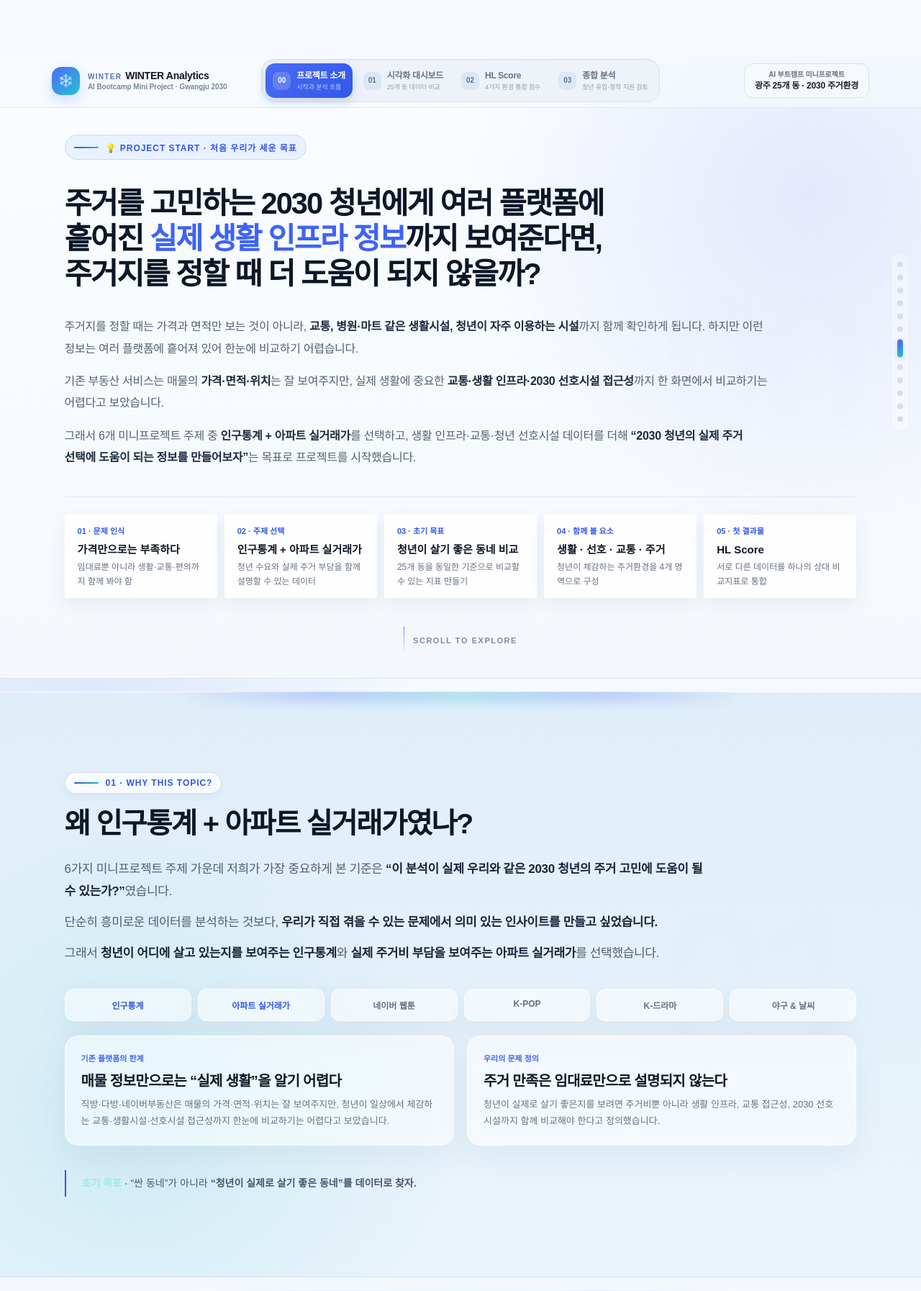
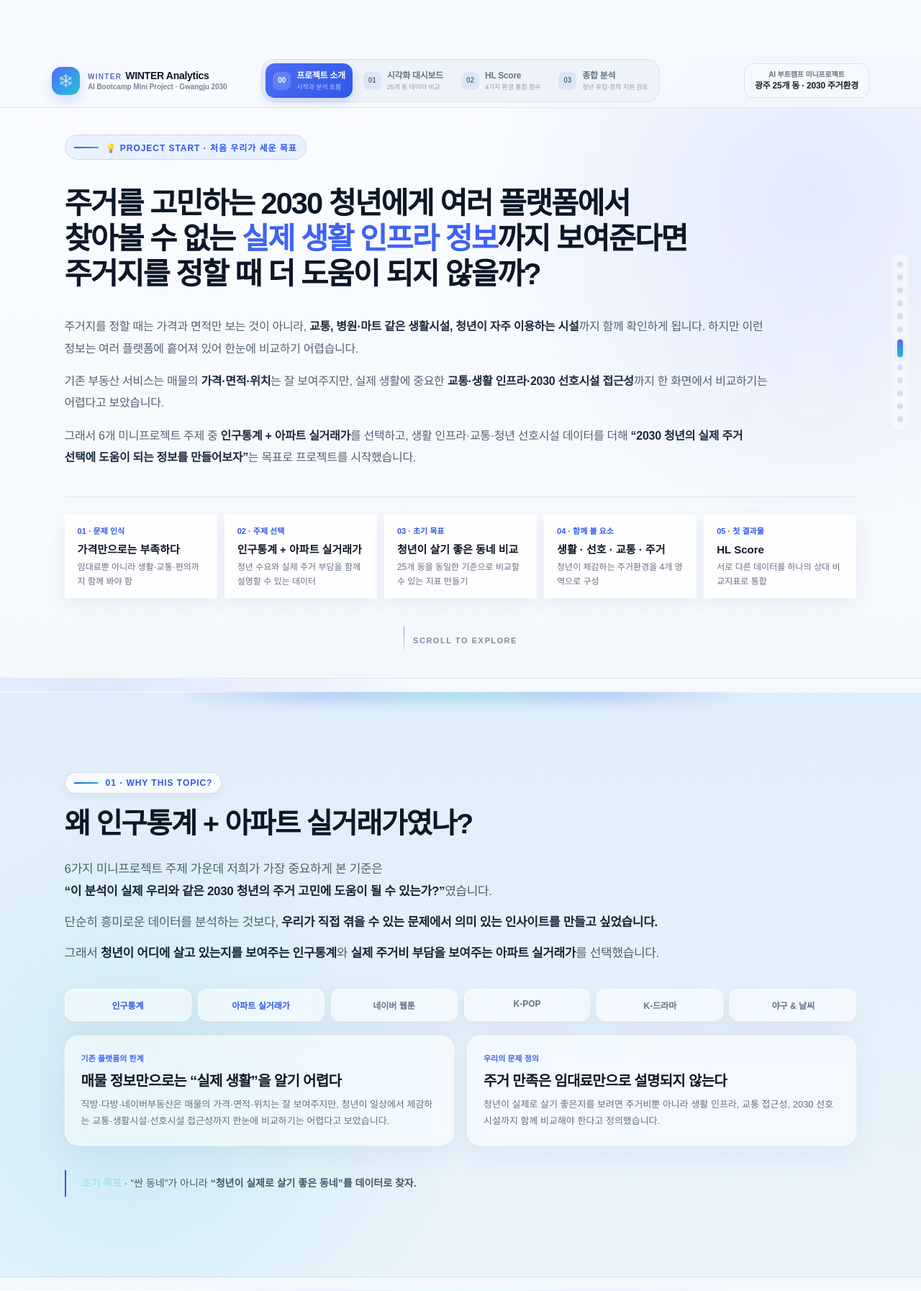
Before and after one commit to 2026-08-26/team_winter, a Flask app: page /project-intro in a window 1280 px wide. Shown: the top 1794 px of the page at 72% size. Run offline with Flask 3, Linux system fonts and the light colour scheme; some web fonts are replaced.

```diff
--- a/templates/팀 윈터 미니프로젝트 (완성본)/project_intro.html
+++ b/templates/팀 윈터 미니프로젝트 (완성본)/project_intro.html
@@ -3115,8 +3115,8 @@ html{
 <div class="wrap">
 <div class="eyebrow">💡 PROJECT START · 처음 우리가 세운 목표</div>
 <h1 class="project-start-question">
-  주거를 고민하는 2030 청년에게 여러 플랫폼에 흩어진
-  <span class="question-accent">실제 생활 인프라 정보</span>까지 보여준다면,
+  주거를 고민하는 2030 청년에게 여러 플랫폼에서 찾아볼 수 없는
+  <span class="question-accent">실제 생활 인프라 정보</span>까지 보여준다면 <br>
   주거지를 정할 때 더 도움이 되지 않을까?
 </h1>
 <div class="project-start-copy">
@@ -3173,7 +3173,7 @@ html{
 <h2 class="topic-question">왜 인구통계 + 아파트 실거래가였나?</h2>
 <div class="topic-answer">
   <p>
-    6가지 미니프로젝트 주제 가운데 저희가 가장 중요하게 본 기준은
+    6가지 미니프로젝트 주제 가운데 저희가 가장 중요하게 본 기준은<br>
     <b>“이 분석이 실제 우리와 같은 2030 청년의 주거 고민에 도움이 될 수 있는가?”</b>였습니다.
   </p>
   <p>
```
